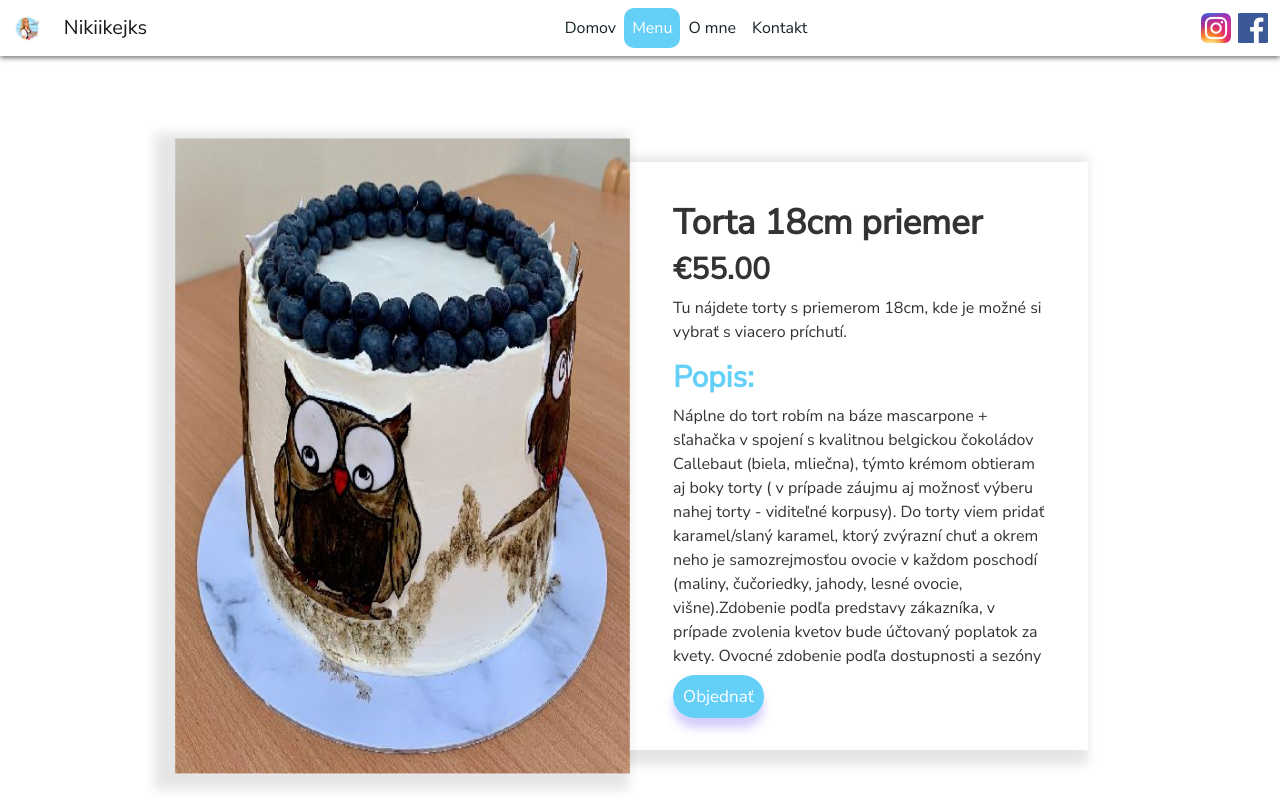
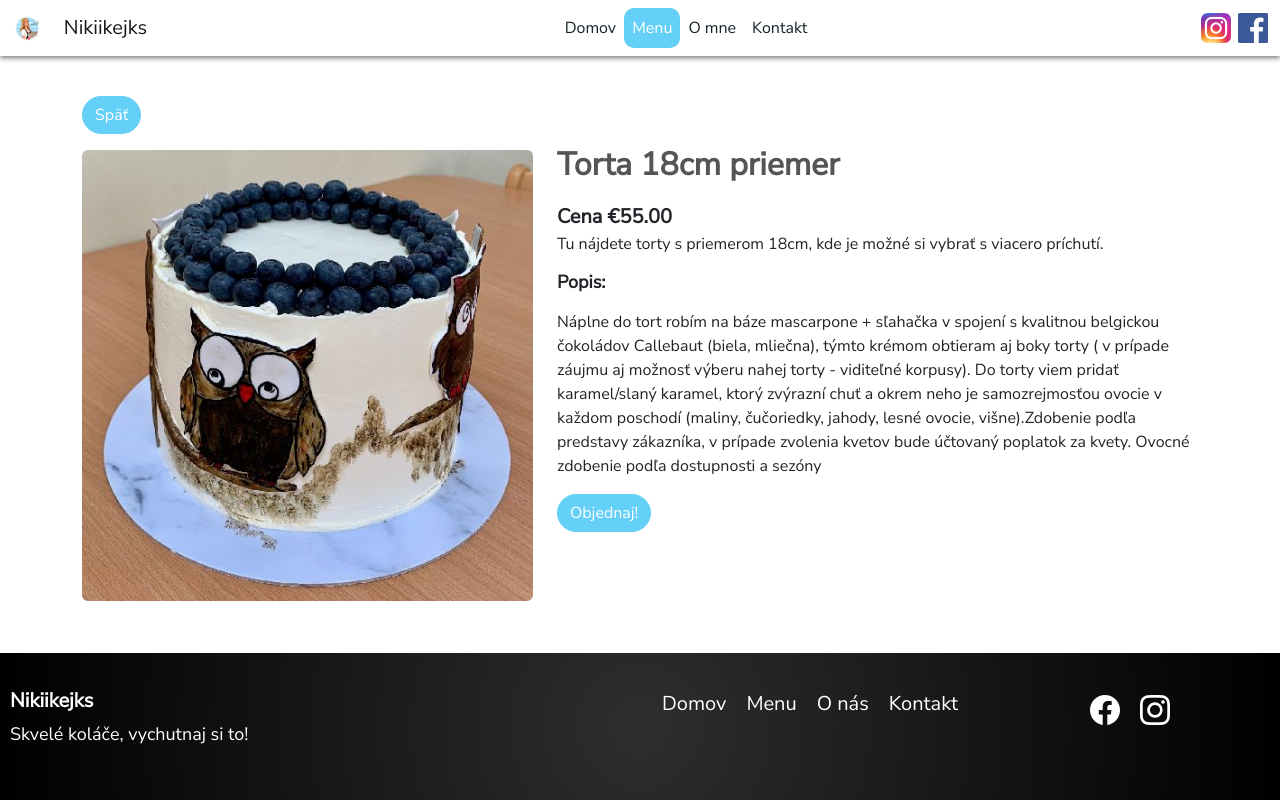
Before and after one commit to jan-andrejko/nikiikejksweb, an Angular app: page /menu/1 in a window 1280 px wide. Shown: the top 800 px of the page. Built offline with nearby package versions, Linux system fonts and the light colour scheme.

Commit message:
Change of product page
I changed design of product page.

```diff
--- a/src/app/pages/menupage/menupage.component.css
+++ b/src/app/pages/menupage/menupage.component.css
@@ -1,7 +1,5 @@
-/* form
-{
-  margin-top: 10%;
-  width: 50%;
+/* .container {
+  justify-content: baseline;
 }
 button{
   background-color: #64cff7;
@@ -29,72 +27,47 @@ img
   width: 100%;
   height: 500px;
   object-fit: cover;
+} */
+
+.col-md-7 h2 {
+  color: #555;
+  padding-top: 50px;
+  font-weight: bold;
+}
+.cena {
+  font-size: 20px;
+  font-weight: bold;
+  padding-top: 10px;
+}
+.responsive {
+  width: 100%;
+  height: auto;
+  border-radius: 6px;
+}
+a
+{
+  background-color: #64cff7;
+  color: #fff;
+  border-color: #64cff7;
+  border-radius: 30px;
+}
+a:hover
+{
+  background-color: var(--primary-color);
+  color: #fff;
+  border-color: var(--primary-color);
+}
+.col-md-7 h3 {
+  font-size: 18px;
+  font-weight: bold;
 }
 
-@media screen and (max-width:600px) {
-  form
-{
-    width: 100%;
+/* Mobile version */
+@media screen and (max-width: 599px) {
+  .col-md-7 h2 {
+    padding-top: 5px;
+  }
+  .cena{
+    padding-bottom: 15px;
+  }
 }
-} */
-
-.product-container {
-  width: 100%;
-  min-height: 100vh;
-  display: flex;
-  align-items: center;
-  justify-content: center;
-}
-.p-product {
-  width: 70%;
-  display: flex;
-  background: #fff;
-}
-.p-gallery {
-  flex-basis: 47%;
-  transform: scale(1.08);
-  box-shadow: -10px 5px 10px 10px rgba(0,0,0,0.1);
-}
-.p-gallery img {
-  width: 100%;
-  display: block;
-  height: 100%;
-}
-.p-details {
-  flex-basis: 53%;
-  background: #fff;
-  padding: 40px;
-  padding-left: 60px;
-  box-shadow: -10px 5px 10px 10px rgba(0,0,0,0.1);
-  font-weight: 500;
-  color: #333;
-}
-.p-details h1 {
-  color: #333;
-  font-size: 35px;
-  font-weight: 700!important;
-}
-.p-details h2 {
-  color: #333;
-  font-size: 30px;
-  font-weight: 600;
-}
-.p-details h3 {
-  color: #64cff7;
-  font-size: 30px;
-  font-weight: 600;
-}
-.p-details a {
-  text-decoration: none;
-  background: #64cff7;
-  color:#fff;
-  padding: 10px;
-  border-radius: 30px;
-  width: 100%;
-  font-size: 17px;
-  margin-top: 50px;
-  box-shadow: 0 10px 10px rgba(85, 63, 240, 0.25);
-  cursor: pointer;
-  border: 0;
-  outline: 0;
-}
--- a/src/app/pages/menupage/menupage.component.html
+++ b/src/app/pages/menupage/menupage.component.html
@@ -1,7 +1,5 @@
 <!-- <div class="container mt-5 mb-5">
-
   <div class="row">
-
     <div class="col-lg-6" *ngIf="menuData">
       <a routerLink="../../menu" class="btn btn-md mt-3 mb-3">Späť</a>
       <img src="{{menuData[0].cakeImg}}" width="100%" />
@@ -21,19 +19,20 @@
   </div>
 </div> -->
 
-
-<div class="product-container">
-  <div class="p-product">
-    <div class="p-gallery">
-      <img src="{{menuData[0].cakeImg}}"/>
+<div class="container mt-4 mb-4">
+  <div class="row">
+    <div class="col-md-5"*ngIf="menuData">
+      <a routerLink="../../menu" class="btn btn-md mt-3 mb-3">Späť</a>
+      <img src="{{menuData[0].cakeImg}}" alt="" class="responsive">
     </div>
-    <div class="p-details">
-      <h1>{{menuData[0].cakeName}}</h1>
-      <h2>{{menuData[0].cakePrice | currency: 'EUR'}}</h2>
-      <p>{{menuData[0].cakeDetails}}<p>
-      <h3>Popis:</h3>
+    <div class="col-md-7">
+      <h2 class="mt-3">{{menuData[0].cakeName}}</h2>
+      <div class="cena">Cena {{menuData[0].cakePrice | currency: 'EUR'}}</div>
+      <p>{{menuData[0].cakeDetails}}</p>
+      <h3 class="popis">Popis:</h3>
+      <p>{{menuData[0].cakeTaste1}}</p>
       <p>{{menuData[0].cakeDescription}}</p>
-      <a href="contact">Objednať</a>
+      <a class="btn btn-primary" href="contact" role="button">Objednaj!</a>
     </div>
   </div>
 </div>
```
